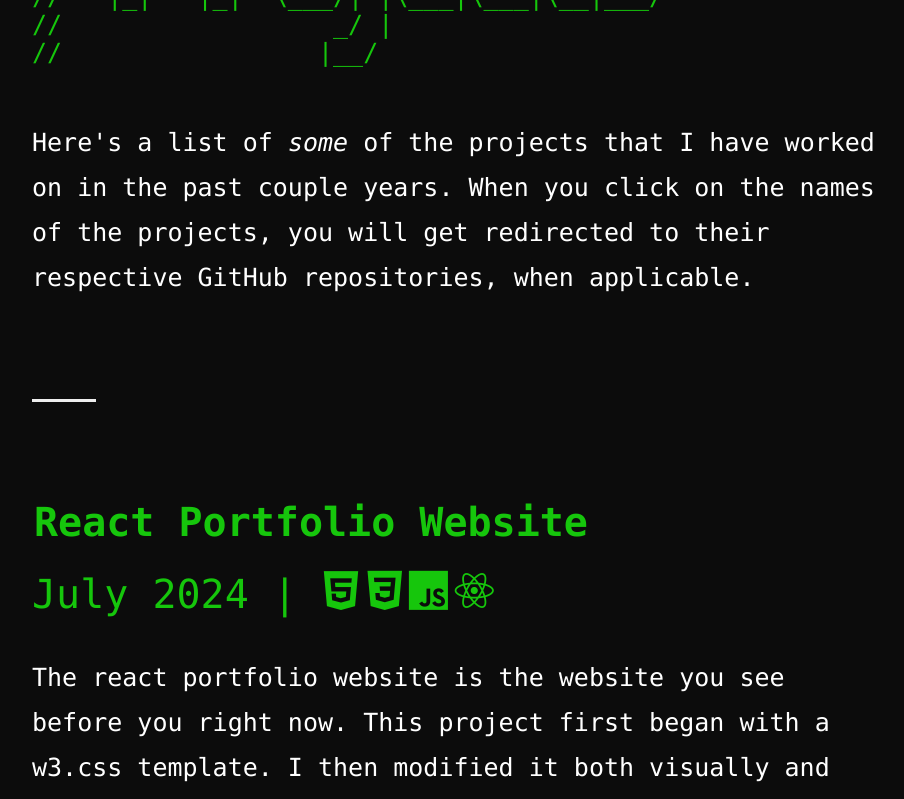
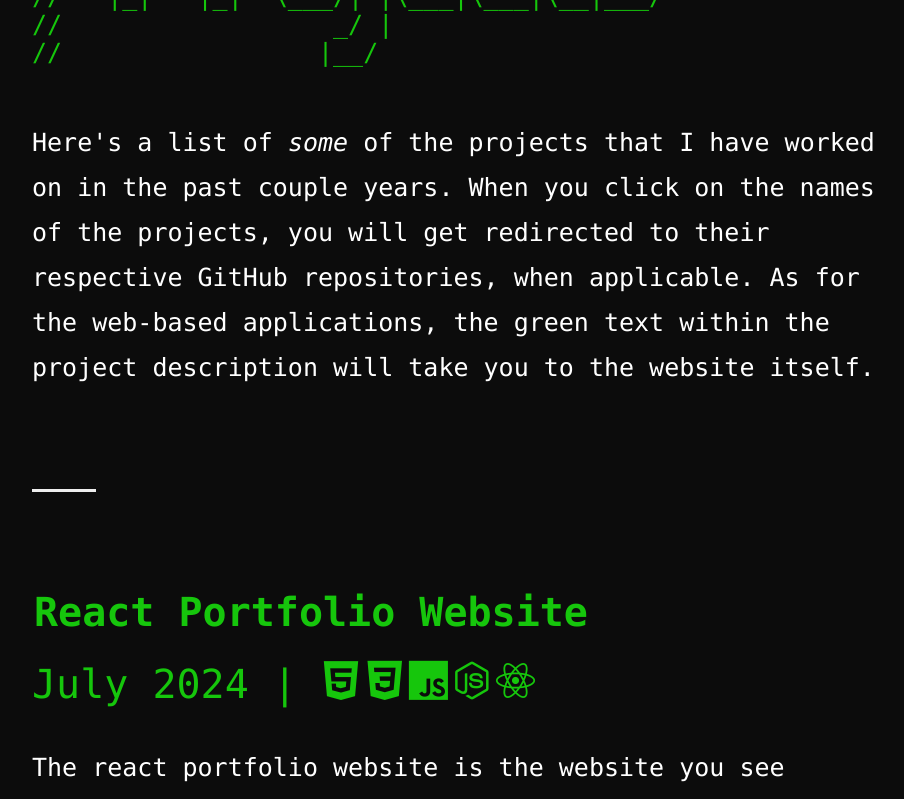
Before and after one commit to MichaelDriguez/react-website, a React (Create React App) app: page /#/projects in a window 1280 px wide. Shown: the part 400-1199 px from the top of the page, without its empty margins (32-936 px from the left). Built offline with nearby package versions, Linux system fonts and the light colour scheme.

Commit message:
Update Projects.js

```diff
--- a/src/router/Projects.js
+++ b/src/router/Projects.js
@@ -21,7 +21,8 @@ const Projects = () => {
           <h1 className="alt-text"><b>Projects</b></h1>
           <p>Here's a list of <i>some</i> of the projects that I have worked on in the past couple
             years. When you click on the names of the projects, you will get redirected to their respective GitHub
-            repositories, when applicable.
+            repositories, when applicable. As for the web-based applications, the green text within the project
+            description will take you to the website itself.
           </p>
         </div>
       </div>
@@ -35,8 +36,9 @@ const Projects = () => {
                  target="_blank" rel="noreferrer" className="hover-two"><b>React Portfolio Website</b></a>
             <br/>July 2024 | <i className="devicon-html5-plain" style={{marginRight: '0.3%'}}></i>
             <i className="devicon-css3-plain" style={{marginRight: '0.3%'}}></i>
-            <i className="devicon-javascript-plain" style={{marginRight: '0.5%'}}></i>
-            <i className="devicon-react-original"></i></h2>
+            <i className="devicon-javascript-plain" style={{marginRight: '0.3%'}}></i>
+            <i className="devicon-nodejs-plain" style={{marginRight: '0.3%'}}></i>
+            <i className="devicon-react-original" style={{marginRight: '0.5%'}}></i></h2>
           <p>The react portfolio website is the website you see before you right now.
             This project first began with a w3.css template. I then modified it both visually and
             functionally to get what you see right now.
@@ -113,12 +115,31 @@ const Projects = () => {
             <br/>July 2024 | <i className="devicon-html5-plain" style={{marginRight: '0.3%'}}></i>
             <i className="devicon-css3-plain" style={{marginRight: '0.3%'}}></i>
             <i className="devicon-javascript-plain" style={{marginRight: '0.5%'}}></i></h2>
-          <p>This program is a web version of the above two programs (the password strength checker
-            and the secure password generator). As of August 5, 2024,
+          <p>This program is a web version of the above two programs (the Password Strength Checker
+            and the Secure Password Generator). As of August 5, 2024,
             <a href="https://michaeldriguez.github.io/password-school/"
-             target="_blank" rel="noreferrer" className="hover-two"><b> Password School</b></a> only
+               target="_blank" rel="noreferrer" className="hover-two"><b> Password School</b></a> only
             has the password strength checker set up. However, I plan to include the password generator soon.
             The two aforementioned repositories have or will be translated into JavaScript for this website.
+          </p>
+          <br/> <br/>
+        </div>
+      </div>
+      <div>
+        <div className="w3-animate-opacity">
+          <br/> <br/>
+          <h2><a href="https://github.com/jvalenteros/ciphers"
+                 target="_blank" rel="noreferrer" className="hover-two"><b>Cipher Tools</b></a>
+            <br/>August 2024 | <i className="devicon-html5-plain" style={{marginRight: '0.3%'}}></i>
+            <i className="devicon-tailwindcss-original" style={{marginRight: '0.3%'}}></i>
+            <i className="devicon-javascript-plain" style={{marginRight: '0.5%'}}></i></h2>
+          <p><b>In collaboration with </b><a href="https://github.com/jvalenteros"
+            target="_blank" rel="noreferrer" className="hover-two"><b>Johann Valenteros</b></a>
+          </p>
+          <p>This program encodes and decodes text using various ciphers. As of August 5, 2024,
+            <a href="https://jvalenteros.github.io/ciphers/"
+               target="_blank" rel="noreferrer" className="hover-two"><b> Cipher Tools</b></a> supports
+            the ROT13 cipher and the Caesar cipher.
           </p>
           <br/> <br/> <br/> <br/> <br/>
         </div>
```
